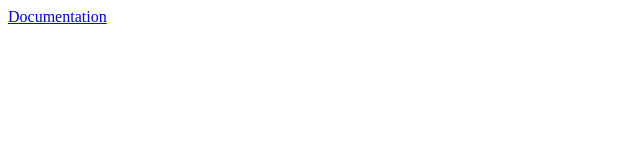
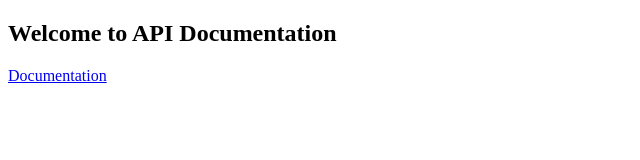
Before and after one commit to kashystone/parcel-orders, a website: page index.html in a window 1280 px wide. Shown: the whole page, without its empty margins (0-640 px from the left). Drawn offline with Linux system fonts and the light colour scheme.

Commit message:
Add files via upload

```diff
--- a/index.html
+++ b/index.html
@@ -7,6 +7,7 @@
     <title>Document</title>
 </head>
 <body>
+  <h2>Welcome to API Documentation</h2>
   <a href="https://parcel-order-app.herokuapp.com/">Documentation</a>
 
 </body>
```
